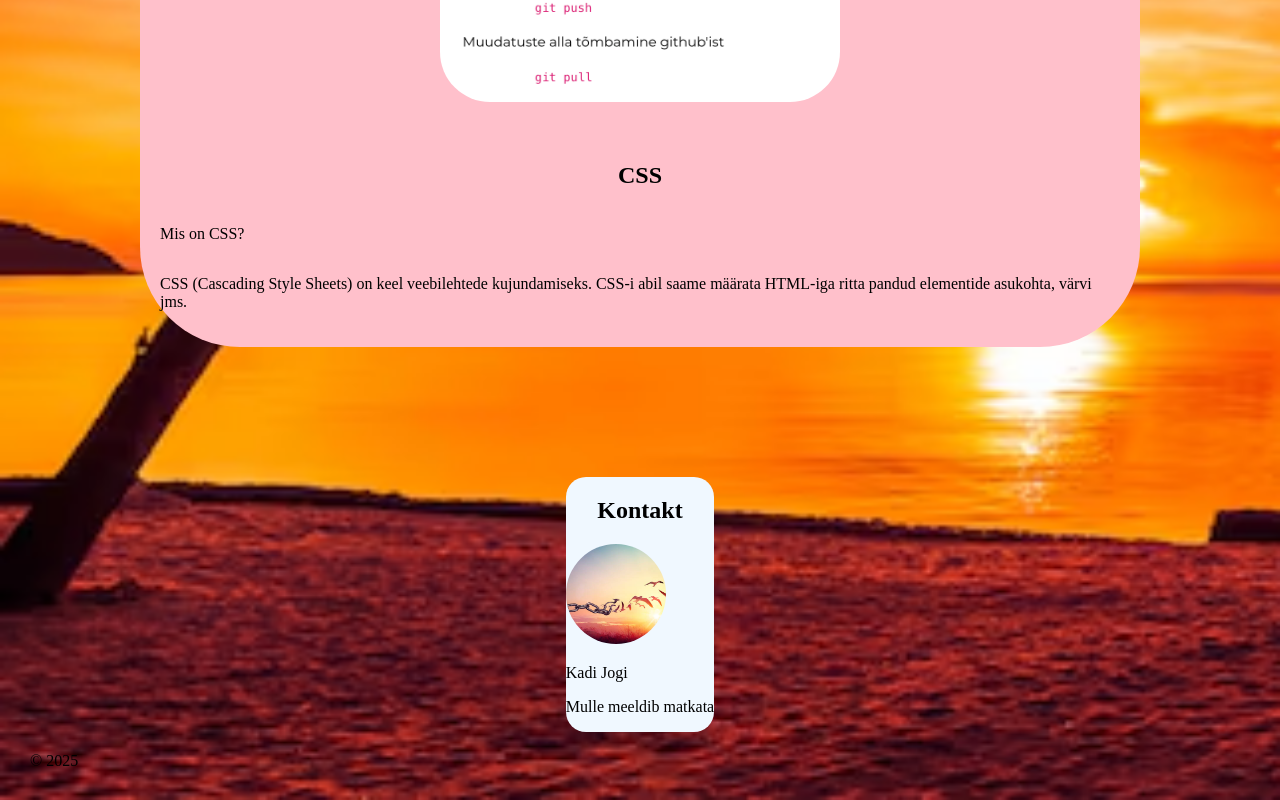
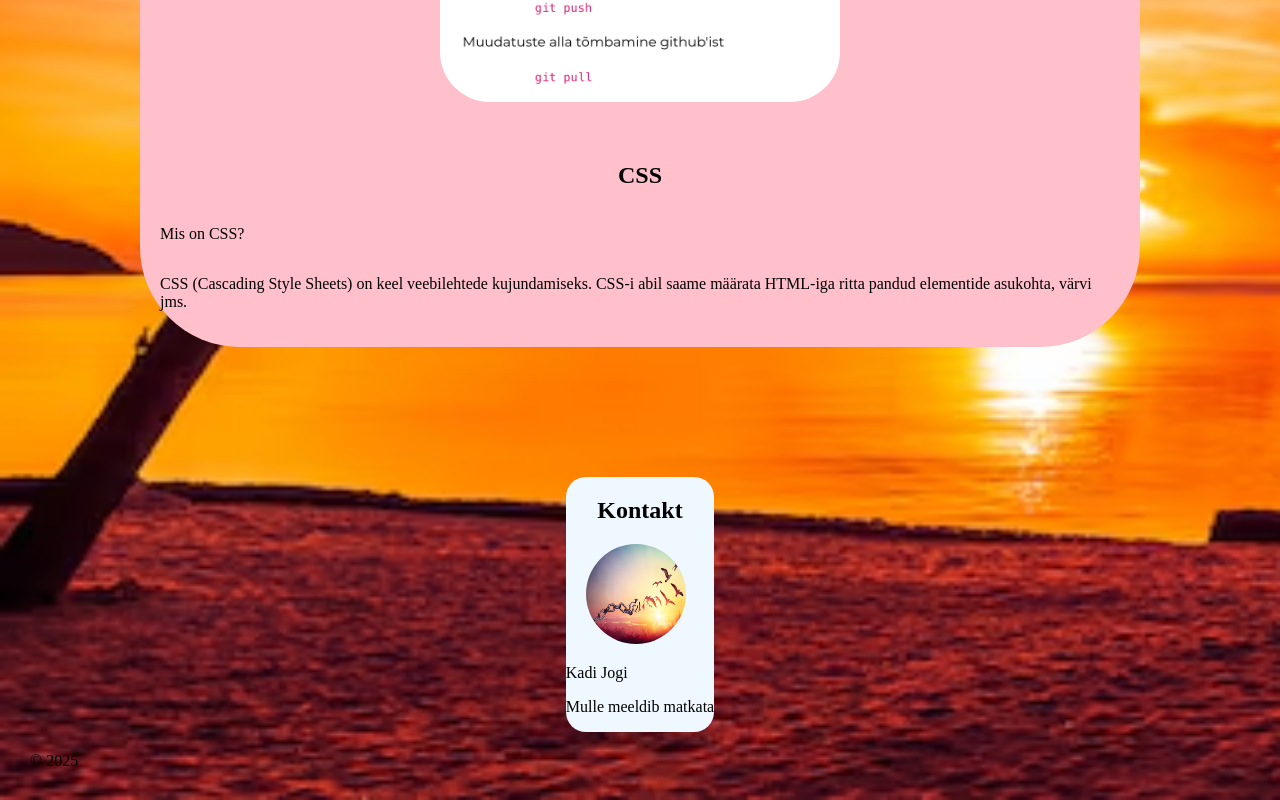
Before and after one commit to kadijogi/Yheleheline_Veeb_Cheat_Sheet, a plain HTML site: page index.html in a window 1280 px wide. Shown: the part 1160-1960 px from the top of the page. Drawn offline with Linux system fonts and the light colour scheme.

Commit message:
animatsioon ja fix

```diff
--- a/css/styles.css
+++ b/css/styles.css
@@ -93,5 +93,6 @@ div {
   width: 100px;
   height: 100px;
   border-radius: 50px;
-  object-fit: cover;
+  object-fit: center;
+  margin-left: 20px;
 }
```
